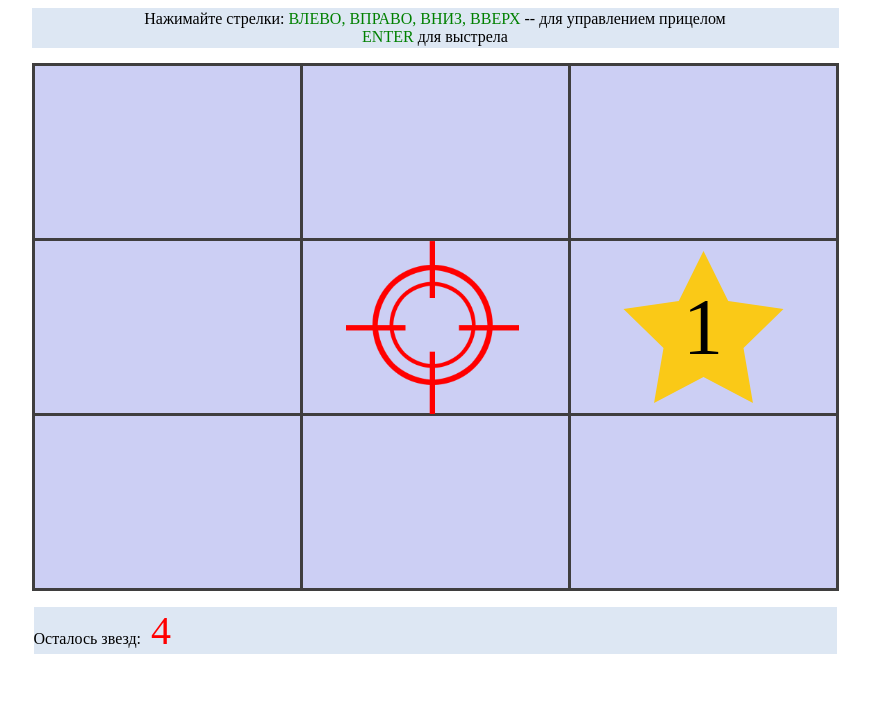
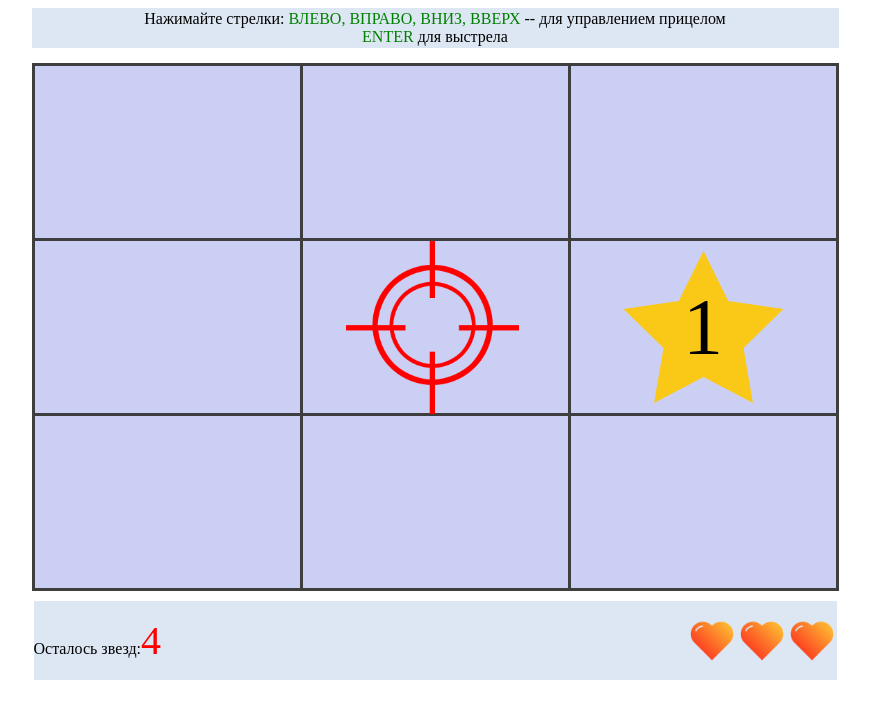
Before and after one commit to Pogopin/toy-story-miniGame-sega-, a plain HTML site: page index.html in a window 1280 px wide. Shown: the whole page, without its empty margins (205-1075 px from the left). Drawn offline with Linux system fonts and the light colour scheme.

Commit message:
refactoring

```diff
--- a/src/aim.js
+++ b/src/aim.js
@@ -18,7 +18,7 @@ export default class Aim {
 
         if(keys.has('ArrowUp')) {
             this.positionX = 0;
-            this.image.style.top = -2 + '%';
+            this.image.style.top = -1 + '%';
         }
         if(keys.has('ArrowRight')) {
             this.positionY = 2;
@@ -26,7 +26,7 @@ export default class Aim {
         }
         if(keys.has('ArrowDown')) {
             this.positionX = 2;
-            this.image.style.top = 52 + '%';
+            this.image.style.top = 51 + '%';
         }
         if(keys.has('ArrowLeft')) {
             this.positionY = 0;
@@ -36,7 +36,7 @@ export default class Aim {
             this.isFiring = true;
             this.hitPositionX = this.positionX;
             this.hitPositionY = this.positionY;
-            console.log('X= ', this.hitPositionX, 'Y= ', this.hitPositionY);
+            // console.log('X= ', this.hitPositionX, 'Y= ', this.hitPositionY);
         }
         if(keys.size === 0) {
             this.isFiring = false;
--- a/src/game.js
+++ b/src/game.js
@@ -11,7 +11,6 @@ export default class Game {
     }
     async init() {
         //get input
-
         document.addEventListener('keydown', (event)=> {
             event.preventDefault();
             // console.log(event.code)
@@ -64,8 +63,17 @@ export default class Game {
     loop() {
         // console.log('loop');
         this.aim.update(this.activeKeys);
-        this.life.update(this.star.totalStars);
-        this.hitTest(this.aim.isFiring, this.aim.hitPositionX, this.aim.hitPositionY);
+        if(this.star.life >= 0) {
+            this.life.update(this.star.totalStars, this.star.life);
+            this.hitTest(this.aim.isFiring, this.aim.hitPositionX, this.aim.hitPositionY);
+        }
+        else {
+            console.log('game over')
+            document.querySelector('.life__img').remove();
+            clearTimeout(this.star.tr);
+            clearTimeout(this.star.tr2);
+            return;
+        }
 
         requestAnimationFrame(this.loop);
     }
--- a/src/lifeInfo.js
+++ b/src/lifeInfo.js
@@ -1,16 +1,32 @@
 export default class LifeInfo {
-    heart = 3;
-
+    heart;
+    total = 5;
     constructor() {
         this.lifePanel = document.createElement('div');
         this.lifePanel.classList.add('lifeInfo');
+        this.image = document.createElement('img');
+        this.image.src = './assets/free.png';
+
+        this.lifePanel.innerHTML =`
+            <p>Осталось звезд:<span>${this.total}</span></p>
+            <div class="life">
+                <img class="life__img" src="${this.image.src}" alt="">
+                <img class="life__img" src="${this.image.src}" alt="">
+                <img class="life__img" src="${this.image.src}" alt="">
+            </div>
+        `;
         document.querySelector('.container').append(this.lifePanel);
     }
+    update(totalStars, life) {
+        this.total = totalStars;
+        this.heart = life;
+        document.querySelector('.lifeInfo > p > span').innerHTML = totalStars;
+        this.removeHearts();
+    }
 
-    update(totalStars) {
-        this.lifePanel.innerHTML =`
-            <p>Осталось звезд:<span>    ${totalStars}</span></p>
-
-        `;
+    removeHearts() {
+        // console.log('life', this.heart);
+        const lifeImg = document.querySelectorAll('.life__img');
+        if(lifeImg[this.heart + 1]) lifeImg[this.heart + 1].remove();
     }
 }
--- a/src/star.js
+++ b/src/star.js
@@ -1,5 +1,5 @@
 export default class Star {
-
+    life = 2;//количество жизней
     contentStar = 5;
     starsCounter = 0;
     totalStars = 5;
@@ -21,6 +21,8 @@ export default class Star {
 		return Math.floor(Math.random() * (max - min + 1)) + min;
 	}
     render() {
+        if(this.life < 0) return //выход из рекурсии - нет жизней
+
         this.is = true;
         this.x = this.random(0, 2);
 		this.y = this.random(0, 2);
@@ -46,6 +48,7 @@ export default class Star {
     starsTimer (targetElement, timer) {
         try{
             if(this.contentStar < 0) {
+                this.life -= 1;// счетчик жизней, уменьшается, если игрок не успел выстрелись и таймер звезды закончился!
 
                 this.contentStar = 5;
                 document.querySelector('.star--active').classList.remove('star--active');
--- a/style.css
+++ b/style.css
@@ -30,7 +30,7 @@ td {
     left: 50%;
     width: 200px;
     height: 200px;
-    transform: translate(-50%, 29%);
+    transform: translate(-50%, 26%);
 }
 .star {
     width: 100%;
@@ -65,8 +65,22 @@ td {
     max-width: 803px;
     margin: 0 auto;
     background-color: rgb(221, 231, 243);
+    display: flex;
+    justify-content: space-between;
+    align-items: center;
+    margin-top: 10px;
 }
 .lifeInfo span {
     color: red;
     font-size: 40px;
 }
+.life {
+    display: flex;
+    justify-content: end;
+    width: 50px;
+}
+
+.life img {
+    width: 100%;
+    height: 50px;
+}
```
Also changed, not shown: assets/free.png (added), assets/heard.jpg (deleted).
